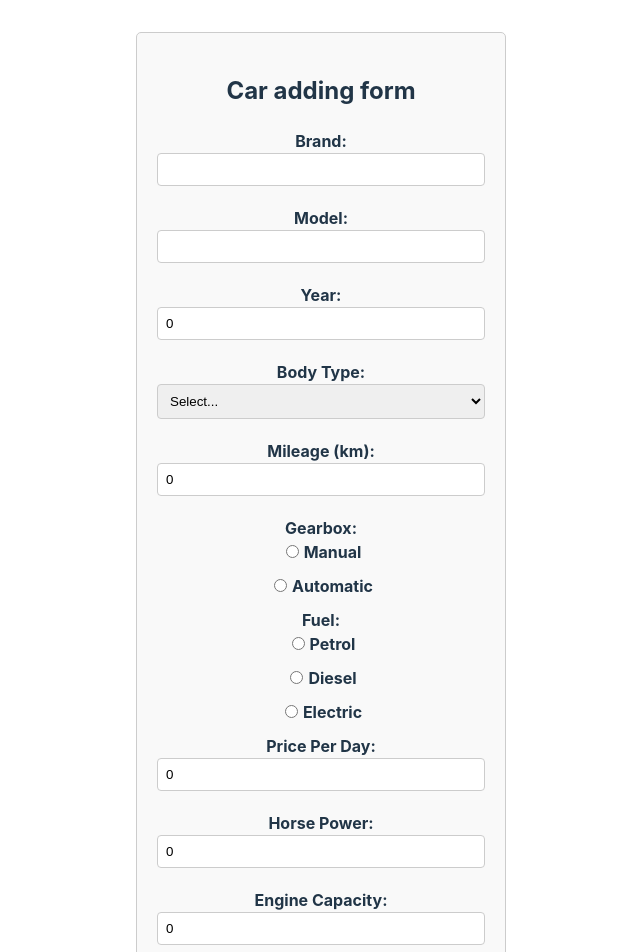
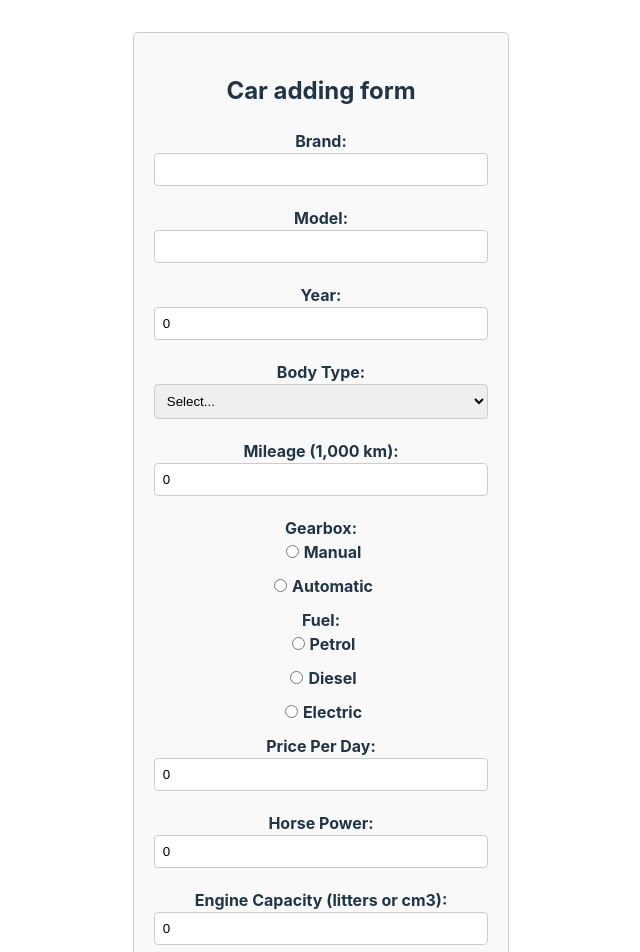
Before and after one commit to proga-react-practice/delta-mykyta-nykytiuk, a React (Vite) app in the folder vite-project/: page / in a window 1280 px wide. Shown: the top 952 px of the page, without its empty margins (319-959 px from the left). Built offline with nearby package versions, Linux system fonts and the light colour scheme.

Commit message:
basic validation

```diff
--- a/vite-project/src/Form.tsx
+++ b/vite-project/src/Form.tsx
@@ -22,7 +22,7 @@ const initialFormData = {
 interface FormData {
   brand: string;
   model: string;
-  year: number;
+  year: number | null;
   body_type: string;
   mileage_km: number;
   gearbox: string;
@@ -86,6 +86,7 @@ function Form({ onSubmit }: FormProps) {
           name="model"
           value={formData.model}
           onChange={handleInputChange}
+          required
         />
       </label>
 
@@ -96,6 +97,9 @@ function Form({ onSubmit }: FormProps) {
           name="year"
           value={formData.year}
           onChange={handleInputChange}
+          min="2000"
+          max="2024"
+          required
         />
       </label>
 
@@ -105,6 +109,7 @@ function Form({ onSubmit }: FormProps) {
           name="body_type"
           value={formData.body_type}
           onChange={handleInputChange}
+          required
         >
           <option value="">Select...</option>
           <option value="Sedan">Sedan</option>
@@ -116,12 +121,15 @@ function Form({ onSubmit }: FormProps) {
       </label>
 
       <label>
-        Mileage (km):
+        Mileage (1,000 km):
         <input
           type="number"
           name="mileage_km"
           value={formData.mileage_km}
           onChange={handleInputChange}
+          required
+          min="0"
+          max="1000"
         />
       </label>
 
@@ -134,6 +142,7 @@ function Form({ onSubmit }: FormProps) {
             value="Manual"
             checked={formData.gearbox === "Manual"}
             onChange={handleInputChange}
+            required
           />
           Manual
         </label>
@@ -144,6 +153,7 @@ function Form({ onSubmit }: FormProps) {
             value="Automatic"
             checked={formData.gearbox === "Automatic"}
             onChange={handleInputChange}
+            required
           />
           Automatic
         </label>
@@ -158,6 +168,7 @@ function Form({ onSubmit }: FormProps) {
             value="Petrol"
             checked={formData.fuel === "Petrol"}
             onChange={handleInputChange}
+            required
           />
           Petrol
         </label>
@@ -168,6 +179,7 @@ function Form({ onSubmit }: FormProps) {
             value="Diesel"
             checked={formData.fuel === "Diesel"}
             onChange={handleInputChange}
+            required
           />
           Diesel
         </label>
@@ -178,6 +190,7 @@ function Form({ onSubmit }: FormProps) {
             value="Electric"
             checked={formData.fuel === "Electric"}
             onChange={handleInputChange}
+            required
           />
           Electric
         </label>
@@ -189,6 +202,7 @@ function Form({ onSubmit }: FormProps) {
           name="price_per_day"
           value={formData.price_per_day}
           onChange={handleInputChange}
+          required
         />
       </label>
       <label>
@@ -198,15 +212,19 @@ function Form({ onSubmit }: FormProps) {
           name="horse_power"
           value={formData.horse_power}
           onChange={handleInputChange}
+          required
         />
       </label>
       <label>
-        Engine Capacity:
+        Engine Capacity (litters or cm3):
         <input
           type="number"
           name="engine_capacity"
           value={formData.engine_capacity}
           onChange={handleInputChange}
+          required
+          min="0.1"
+          max="10"
         />
       </label>
 
@@ -216,6 +234,7 @@ function Form({ onSubmit }: FormProps) {
           name="purpose"
           value={formData.purpose}
           onChange={handleInputChange}
+          required
         >
           <option value="">Select...</option>
           <option value="Personal">Personal</option>
```
